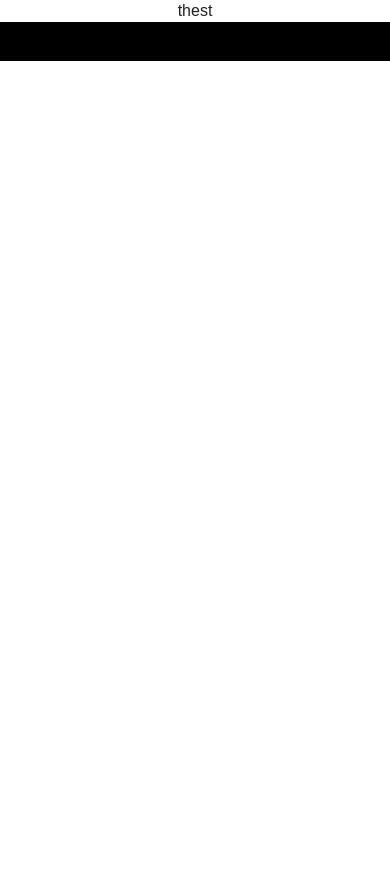
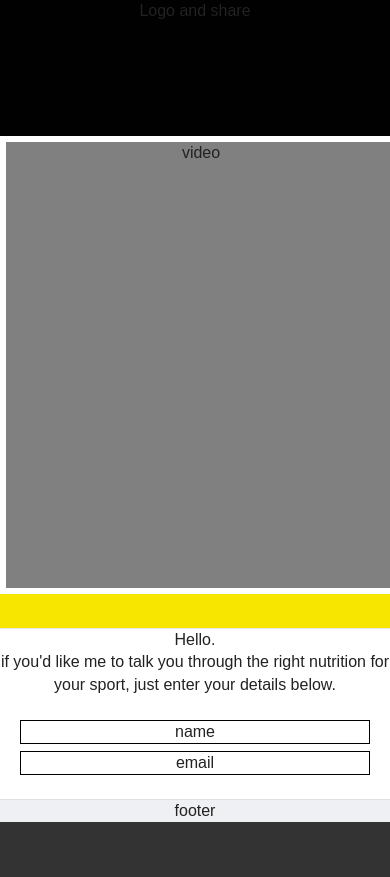
Before and after one commit to SpiceDave/askhoy, a PHP site: page / in a window 390 px wide. Before the commit the page ends 61 px from the top, so only its background shows below. Run offline with PHP 8.4, Linux system fonts and the light colour scheme; some libraries are stand-ins or nearby versions.

Commit message:
responsive frame coming along nice time to commit!

```diff
--- a/css/main.css
+++ b/css/main.css
@@ -16,12 +16,13 @@ input,
 select,
 textarea {
     color: #222;
+	background-color:#333;
 }
 
 body {
     font-size: 1em;
     line-height: 1.4;
-	background-color:#000;
+	background-color:#333;
 }
 
 /*
@@ -94,14 +95,119 @@ textarea {
    Author's custom styles
    ========================================================================== */
 
-.outer{
+.content-layer{
 	max-width:1600px;
-	background-color:#FFF;
+	background-color:#FFF;/*can remove this*/
 	width:100%;
 	margin: 0 auto;
+	background-repeat:repeat-y;
+	background-position: center;
+}
+.content-inner{
+	max-width:60em;/*?*/
+	/*background-color:red;*/
+	margin: 0 auto;
+}
+#header{
+	height:512px;
+	background-image:url(../img/page/init-hdr.jpg);
+	background-color: #F7E600;
+}
+#trim{
+	border-top:#adadab 1px solid;
+	background-image:url(../img/page/trim-bg.png);
+	background-color: #F7E600;
+	height:115px;
+}
+#app{
+	border-top:#e7e7e7 1px solid;
+	background-image:url(../img/page/app-bg.png);
+	background-color: #F0F0F2;
+}
+#footer{
+	border-top:#e1e1e3 1px solid;
+	background-image:url(../img/page/footer-bg.png);
+	background-color: #F0F0F2;
+}
+#video-main{
+	max-width:809px;
+	height:446px;
+	width:100%;
+	border: #fff 6px solid;
+	position:relative;
+	background-color:gray;
+}
+#logo-share{
+	height:136px
+}
+.my-text-field{
+	border: 1px solid black;
 }
 
 
+/*  SECTIONS  ============================================================================= */
+
+.section {
+	clear: both;
+	padding: 0px;
+	margin: 0px;
+}
+
+/*  GROUPING  ============================================================================= */
+
+
+.group:before,
+.group:after {
+    content:"";
+    display:table;
+}
+.group:after {
+    clear:both;
+}
+.group {
+    zoom:1; /* For IE 6/7 (trigger hasLayout) */
+}
+
+/*  GRID COLUMN SETUP   ==================================================================== */
+
+.col {
+	display: block;
+	float:left;
+	margin: 1% 0 1% 3.2%;
+}
+
+.col:first-child { margin-left: 0; } /* all browsers except IE6 and lower */
+
+
+/*  REMOVE MARGINS AS ALL GO FULL WIDTH AT 480 PIXELS */
+
+@media only screen and (max-width: 480px) {
+	.col {
+		margin: 1% 0 1% 0%;
+	}
+}
+
+/*  GRID OF TWO   ============================================================================= */
+
+
+.span_2_of_2 {
+	width: 100%;
+}
+
+.span_1_of_2 {
+	width: 48.4%;
+}
+
+/*  GO FULL WIDTH AT LESS THAN 480 PIXELS */
+
+@media only screen and (max-width: 480px) {
+	.span_2_of_2 {
+		width: 100%;
+	}
+	.span_1_of_2 {
+		width: 100%;
+	}
+}
 
 
 
--- a/index.html
+++ b/index.html
@@ -22,7 +22,35 @@
         <![endif]-->
 
         <!-- Add your site or application content here -->
-        <div class="outer" align="center" >thest
+        <div id-"wrapper">
+            <div id="header" class="content-layer" align="center" >
+                <div id="logo-share" class="content-inner">Logo and share</div>
+                <div id="video-main" class="content-inner">video</div>
+            </div>
+            <div id="trim" class="content-layer" align="center" >
+                <div class="content-inner">yellow strip</div>
+            </div>
+            <div id="app" class="content-layer" align="center" >
+                <div class="content-inner">
+                	<div class="message">Hello.<br />if you'd like me to talk you through the right nutrition for your sport, just enter your details below.</div>
+                </div>
+                <div class="content-inner" style="max-width:740px; padding:20px">
+                	<div class="section group">
+                        <div class="col span_1_of_2">
+                        	<div id="user_name" class="my-text-field">name</div>
+                        </div>
+                        <div class="col span_1_of_2">
+                        	<div id="user_email" class="my-text-field">email</div>
+                        </div>
+                    </div>
+                </div>
+                <div style="clear:both"></div>
+            </div>
+
+
+            <div id="footer"class="content-layer" align="center">
+                <div class="content-inner">footer</div>
+            </div>
         </div>
 
         <p>
```
Also changed, not shown: img/page/app-bg.png (added), img/page/footer-bg.png (added), img/page/init-hdr.jpg (added), img/page/trim-bg.png (added).
